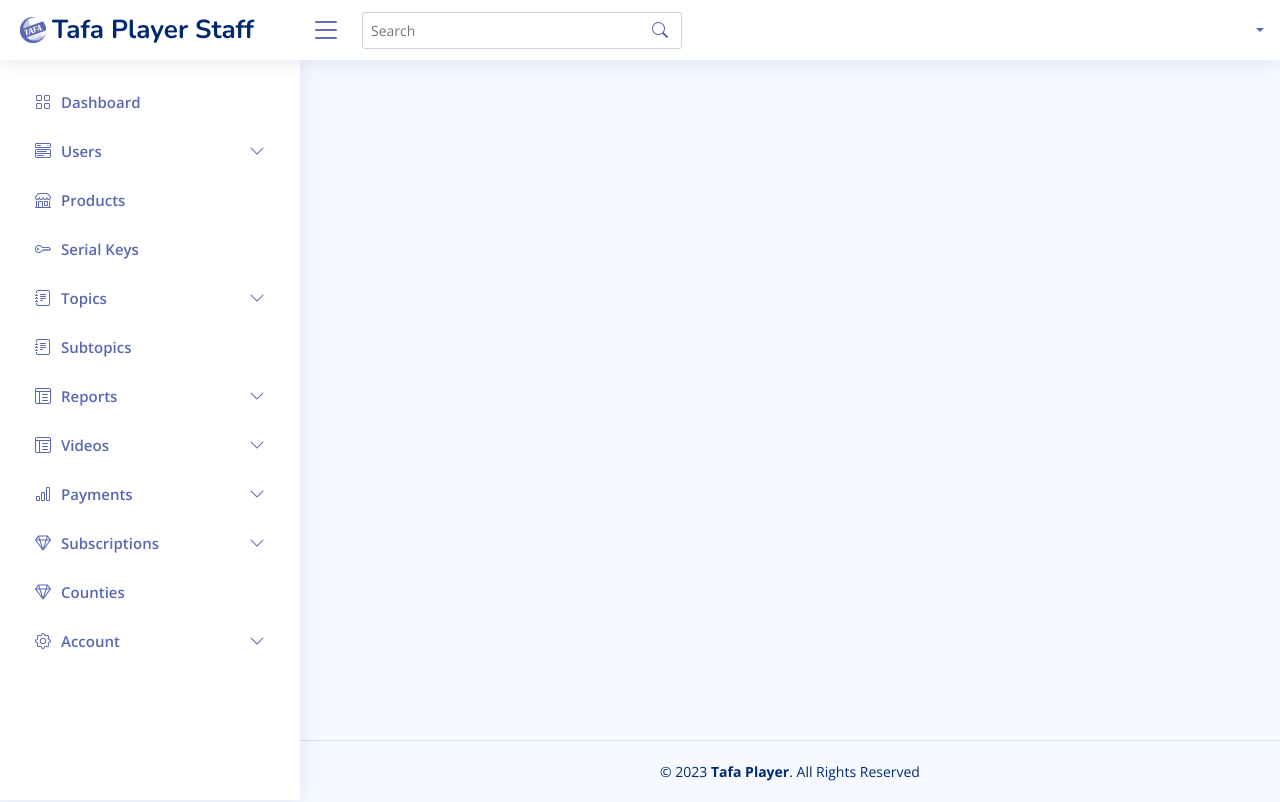
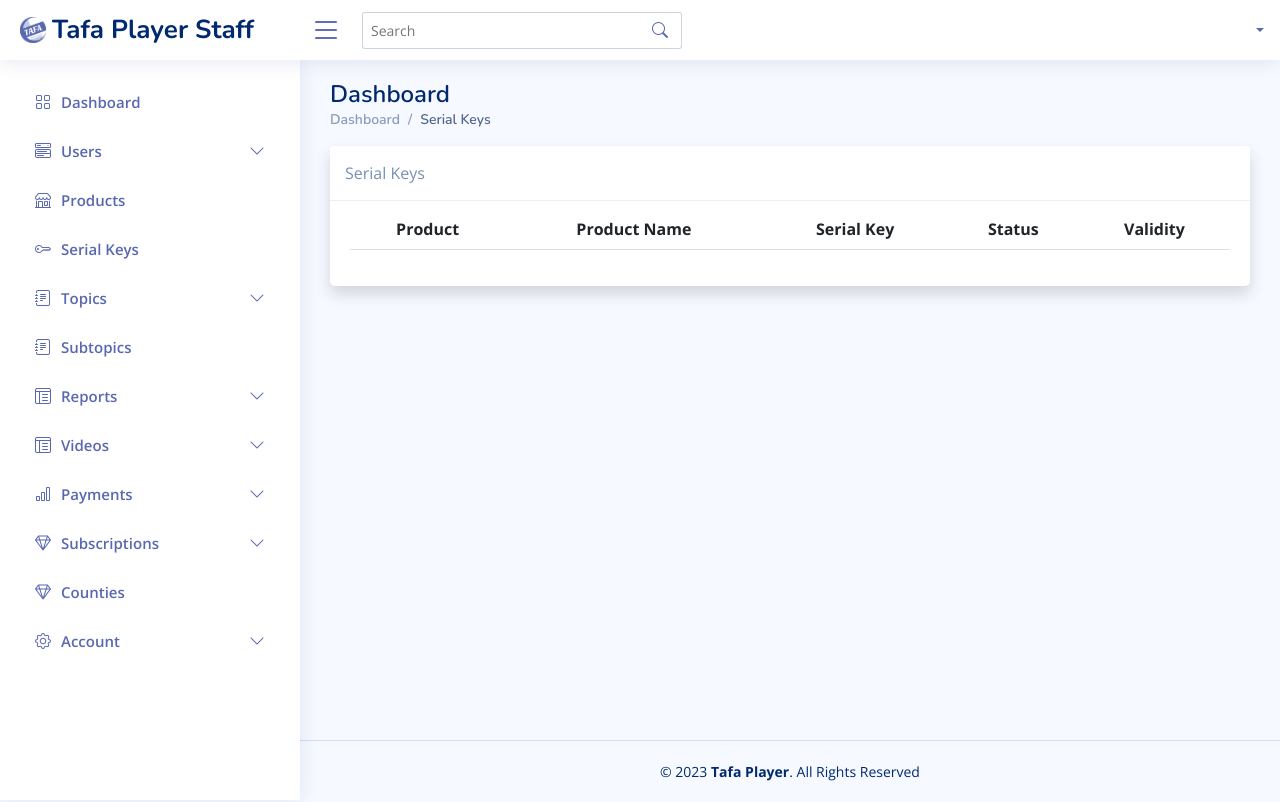
Before and after one commit to thaka-creations/tafa_web_player, a Django app: page /web/admin/serial-keys in a window 1280 px wide. Run offline with Django 4.2, Linux system fonts and the light colour scheme; lists and menus that the app fills with data are empty; parts of the project's set-up code (start-up, migrations or seed data) failed here and were passed over; some libraries are stand-ins or nearby versions.

Commit message:
feat: key activation serializer

```diff
--- a/staff/api/urls.py
+++ b/staff/api/urls.py
@@ -4,5 +4,6 @@ from . import views as staff_views
 router = DefaultRouter(trailing_slash=False)
 
 router.register('products', staff_views.ProductViewSet, basename='products')
+router.register('serial-keys', staff_views.SerialKeyViewSet, basename='serial-keys')
 
 urlpatterns = router.urls
--- a/templates/staff/serial_keys/index.html
+++ b/templates/staff/serial_keys/index.html
@@ -1 +1,94 @@
 {% extends "staff/partials/theme.html" %}
+
+{% block styles %}
+<style>
+    th, td{
+        text-align: center;
+    }
+</style>
+{% endblock %}
+
+{% block content %}
+    <div class="pagetitle">
+        <h1>Dashboard</h1>
+        <nav>
+            <ol class="breadcrumb">
+                <li class="breadcrumb-item"><a href="/web/admin/dashboard">Dashboard</a></li>
+                <li class="breadcrumb-item active"> Serial Keys</li>
+            </ol>
+        </nav>
+    </div><!-- End Page Title -->
+
+    <section class="list-serial-keys">
+
+        <div class="card shadow">
+            <div class="card-header">
+                Serial Keys
+            </div>
+
+            <div class="card-body pt-2">
+                <div class="table-responsive">
+                    <table class="list-serial-keys-table table table-striped table-hover">
+                        <thead>
+                            <tr>
+                                <th>
+                                    Product
+                                </th>
+                                <th>
+                                    Product Name
+                                </th>
+                                <th>
+                                    Serial Key
+                                </th>
+                                <th>
+                                    Status
+                                </th>
+                                <th>
+                                    Validity
+                                </th>
+                            </tr>
+                        </thead>
+                    </table>
+                </div>
+            </div>
+
+        </div>
+
+    </section>
+
+{% endblock %}
+
+{% block scripts %}
+    <script>
+        $(document).ready(function(){
+            $('.list-products-tables').DataTable({
+                "processing": true,
+                "serverSide": true,
+                "ajax": {
+                    "url": "/api/v1/datatables/serial-keys?format=datatables",
+                    "type": "GET"
+                },
+                "columns": [
+                    {
+                        "data": "product",
+                        "name": "product__id"
+                    },
+                    {
+                        "data": "product_name",
+                        "name": "product__name"
+                    },
+                    {
+                        "data": "key",
+                        "name": "key"
+                    },
+                    {
+                        "data": "status"
+                    },
+                    {
+                        "data": "validity"
+                    }
+                ]
+            });
+        });
+    </script>
+{% endblock %}
```
Also changed, not shown: staff/api/serializers.py (+23 -2 lines), templates/staff/products/index.html (+69 -0 lines).
